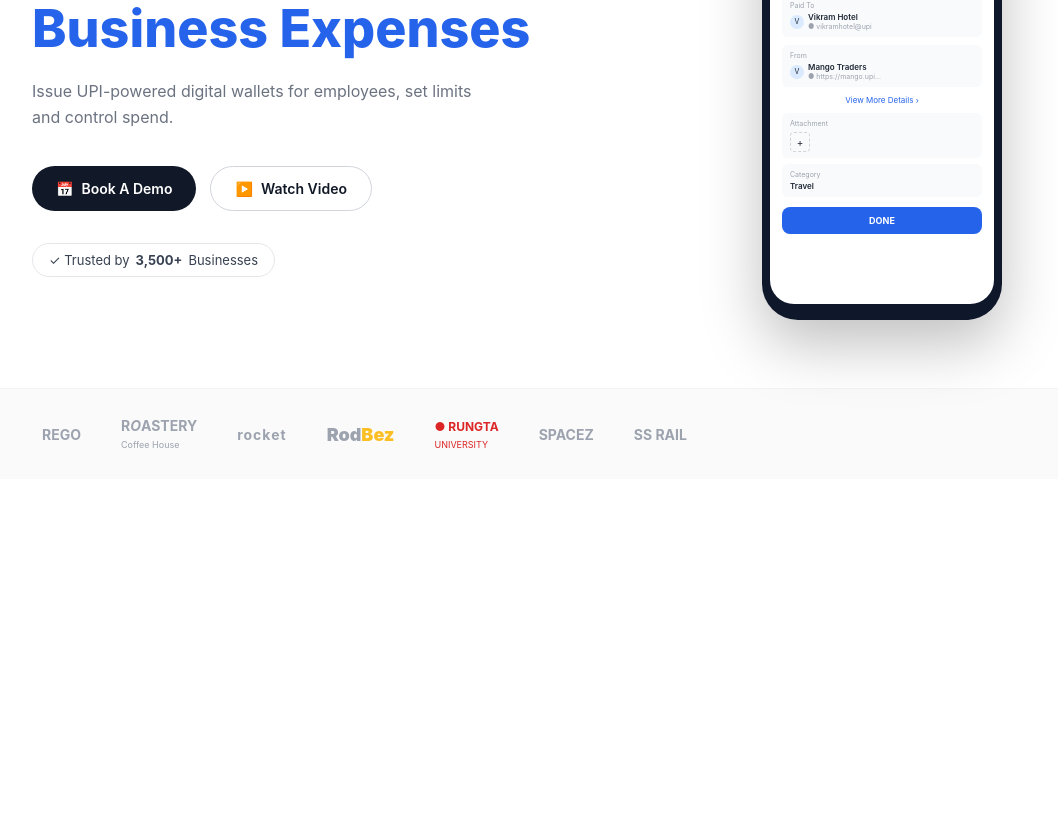
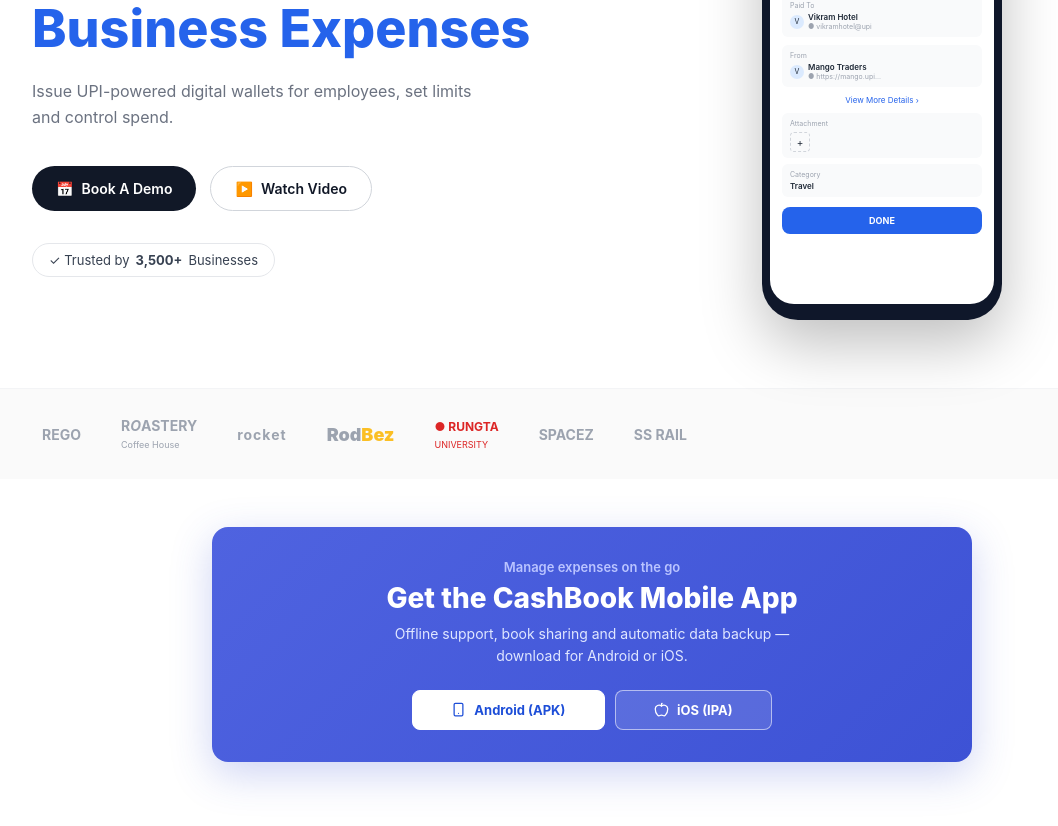
Before and after one commit to sttech321/cashbook, a React (Vite) app: page / in a window 1280 px wide. Shown: the part 312-1138 px from the top of the page, without its empty margins (48-1106 px from the left). Before the commit the page ends 800 px from the top, so only its background shows below. Built offline with nearby package versions, Linux system fonts and the light colour scheme; no server answers.

Commit message:
cashbook apk file

```diff
--- a/dev-dist/sw.js
+++ b/dev-dist/sw.js
@@ -81,7 +81,7 @@
     "revision": "3ca0b8505b4bec776b69afdba2768812"
   }, {
     "url": "/index.html",
-    "revision": "0.q069t0abs48"
+    "revision": "0.l6ko9ebqfq8"
   }], {});
   workbox.cleanupOutdatedCaches();
   workbox.registerRoute(new workbox.NavigationRoute(workbox.createHandlerBoundToURL("/index.html"), {
--- /dev/null
+++ b/src/components/shared/AppDownloadButtons.jsx
@@ -0,0 +1,73 @@
+import { useState } from 'react';
+import { Smartphone, Apple } from 'lucide-react';
+import { downloadApp } from '../../utils/appDownload';
+
+/**
+ * Reusable "Download the app" buttons (Android APK + iOS IPA).
+ * Shared by the landing page, profile page and the mobile-block screen.
+ *
+ * variant:
+ *   'onLight' — for light backgrounds (blue filled APK, outlined IPA)
+ *   'onBlue'  — for blue/dark backgrounds (white filled APK, translucent IPA)
+ */
+export default function AppDownloadButtons({ variant = 'onLight' }) {
+  const [busy, setBusy] = useState(null); // 'android' | 'ios' | null
+  const [note, setNote] = useState(null); // { ok, text }
+
+  const handle = async (platform) => {
+    setNote(null);
+    setBusy(platform);
+    const res = await downloadApp(platform);
+    setBusy(null);
+    if (!res.ok) setNote({ ok: false, text: res.reason });
+  };
+
+  const onBlue = variant === 'onBlue';
+
+  const base = {
+    display: 'flex', alignItems: 'center', justifyContent: 'center', gap: 8,
+    padding: '11px 18px', borderRadius: 8, fontSize: 13, fontWeight: 700,
+    cursor: 'pointer', whiteSpace: 'nowrap', flex: '1 1 auto',
+    fontFamily: 'inherit', transition: 'opacity 150ms, background 150ms',
+  };
+
+  const apkStyle = onBlue
+    ? { ...base, background: '#fff', color: '#1D4ED8', border: '1.5px solid #fff' }
+    : { ...base, background: '#2563EB', color: '#fff', border: '1.5px solid #2563EB' };
+
+  const ipaStyle = onBlue
+    ? { ...base, background: 'rgba(255,255,255,0.12)', color: '#fff', border: '1.5px solid rgba(255,255,255,0.55)' }
+    : { ...base, background: '#fff', color: '#2563EB', border: '1.5px solid #2563EB' };
+
+  const noteColor = onBlue ? '#FCA5A5' : '#DC2626';
+
+  return (
+    <div style={{ width: '100%' }}>
+      <div style={{ display: 'flex', gap: 10, flexWrap: 'wrap' }}>
+        <button
+          type="button"
+          style={{ ...apkStyle, opacity: busy === 'android' ? 0.6 : 1 }}
+          disabled={busy === 'android'}
+          onClick={() => handle('android')}
+        >
+          <Smartphone size={15} />
+          {busy === 'android' ? 'Preparing…' : 'Android (APK)'}
+        </button>
+        <button
+          type="button"
+          style={{ ...ipaStyle, opacity: busy === 'ios' ? 0.6 : 1 }}
+          disabled={busy === 'ios'}
+          onClick={() => handle('ios')}
+        >
+          <Apple size={15} />
+          {busy === 'ios' ? 'Preparing…' : 'iOS (IPA)'}
+        </button>
+      </div>
+      {note && (
+        <div style={{ marginTop: 8, fontSize: 12, color: noteColor, lineHeight: 1.4 }}>
+          {note.text}
+        </div>
+      )}
+    </div>
+  );
+}
--- a/src/pages/LandingPage.jsx
+++ b/src/pages/LandingPage.jsx
@@ -1,5 +1,6 @@
 import { useState, useEffect } from 'react';
 import { useNavigate } from 'react-router-dom';
+import AppDownloadButtons from '../components/shared/AppDownloadButtons';
 
 const COMPANY_LOGOS = ['REGO', 'ROASTERY', 'rocket', 'RodBez', 'RUNGTA', 'SPACEZ', 'SS RAIL'];
 
@@ -252,6 +253,30 @@
           ))}
         </div>
       </section>
+
+      {/* ── Get the app ── */}
+      <section style={{ padding: '48px 40px 64px', background: 'white' }}>
+        <div style={{
+          maxWidth: 760, margin: '0 auto',
+          background: 'linear-gradient(135deg, #4F63E0 0%, #3D52D5 100%)',
+          borderRadius: 16, padding: '32px 28px',
+          display: 'flex', flexDirection: 'column', alignItems: 'center', textAlign: 'center',
+          boxShadow: '0 12px 40px rgba(61,82,213,0.25)',
+        }}>
+          <div style={{ fontSize: 13, color: '#BAC4FF', marginBottom: 6, fontWeight: 600 }}>
+            Manage expenses on the go
+          </div>
+          <h2 style={{ fontSize: 28, fontWeight: 800, color: 'white', margin: '0 0 8px' }}>
+            Get the CashBook Mobile App
+          </h2>
+          <p style={{ fontSize: 14, color: '#E0E7FF', margin: '0 0 22px', lineHeight: 1.6, maxWidth: 460 }}>
+            Offline support, book sharing and automatic data backup — download for Android or iOS.
+          </p>
+          <div style={{ width: '100%', maxWidth: 360 }}>
+            <AppDownloadButtons variant="onBlue" />
+          </div>
+        </div>
+      </section>
     </div>
   );
 }
--- a/src/pages/ProfilePage.jsx
+++ b/src/pages/ProfilePage.jsx
@@ -1,7 +1,8 @@
 import { useState, useRef, useEffect } from 'react';
 import { useNavigate } from 'react-router-dom';
-import { ArrowLeft, Pencil, LogOut, ChevronDown, Check, Smartphone, Apple } from 'lucide-react';
+import { ArrowLeft, Pencil, LogOut, ChevronDown, Check } from 'lucide-react';
 import { useAuth } from '../context/AuthContext';
+import AppDownloadButtons from '../components/shared/AppDownloadButtons';
 
 /* ── Simple Toggle switch ─────────────────────────────── */
 function Toggle({ on, onChange }) {
@@ -164,39 +165,8 @@
             <span style={{ fontSize: 12, color: '#E0E7FF' }}>{f}</span>
           </div>
         ))}
-        <div style={{ marginTop: 14, display: 'flex', gap: 10, flexWrap: 'wrap' }}>
-          <a
-            href="/downloads/CashBook.apk"
-            download
-            style={{
-              display: 'flex', alignItems: 'center', gap: 8,
-              padding: '8px 16px', borderRadius: 8,
-              background: 'white', color: '#3D52D5',
-              border: 'none', cursor: 'pointer', fontSize: 12, fontWeight: 700,
-              textDecoration: 'none', width: 'fit-content',
-            }}
-            onMouseEnter={(e) => (e.currentTarget.style.opacity = '0.9')}
-            onMouseLeave={(e) => (e.currentTarget.style.opacity = '1')}
-          >
-            <Smartphone size={14} />
-            Android (APK)
-          </a>
-          <a
-            href="/downloads/CashBook.ipa"
-            download
-            style={{
-              display: 'flex', alignItems: 'center', gap: 8,
-              padding: '8px 16px', borderRadius: 8,
-              background: 'rgba(255,255,255,0.12)', color: 'white',
-              border: '1.5px solid rgba(255,255,255,0.55)', cursor: 'pointer',
-              fontSize: 12, fontWeight: 700, textDecoration: 'none', width: 'fit-content',
-            }}
-            onMouseEnter={(e) => (e.currentTarget.style.background = 'rgba(255,255,255,0.22)')}
-            onMouseLeave={(e) => (e.currentTarget.style.background = 'rgba(255,255,255,0.12)')}
-          >
-            <Apple size={14} />
-            iOS (IPA)
-          </a>
+        <div style={{ marginTop: 14, maxWidth: 320 }}>
+          <AppDownloadButtons variant="onBlue" />
         </div>
       </div>
     </div>
--- /dev/null
+++ b/src/utils/appDownload.js
@@ -0,0 +1,64 @@
+// Centralised app-download logic for the web app.
+//
+// The binaries are served from cashbook/public/downloads/ by default, but you can
+// point the buttons at a hosted build (e.g. an EAS artifact URL, the backend, or a
+// CDN) by setting VITE_APK_URL / VITE_IPA_URL at build time.
+//
+// IMPORTANT: when the binary does not exist, the dev/preview server answers with the
+// SPA's index.html (text/html). A naive `<a download>` then saves that HTML as
+// "CashBook.apk" (which the phone renames to CashBook.apk.html and cannot install).
+// downloadApp() guards against exactly that by inspecting the response content-type
+// before saving anything.
+
+export const APK_URL = import.meta.env.VITE_APK_URL || '/downloads/CashBook.apk';
+export const IPA_URL = import.meta.env.VITE_IPA_URL || '/downloads/CashBook.ipa';
+
+const META = {
+  android: { url: APK_URL, label: 'Android', file: 'CashBook.apk' },
+  ios:     { url: IPA_URL, label: 'iOS',     file: 'CashBook.ipa' },
+};
+
+function triggerAnchorDownload(url, filename) {
+  const a = document.createElement('a');
+  a.href = url;
+  a.download = filename;
+  a.rel = 'noopener';
+  document.body.appendChild(a);
+  a.click();
+  a.remove();
+}
+
+/**
+ * Download the platform build.
+ * @param {'android'|'ios'} platform
+ * @returns {Promise<{ok: boolean, reason?: string}>}
+ */
+export async function downloadApp(platform) {
+  const meta = META[platform] || META.android;
+  const { url, label, file } = meta;
+
+  // External (cross-origin) URL: can't inspect via fetch (CORS) — open directly.
+  if (!url.startsWith('/')) {
+    window.open(url, '_blank', 'noopener,noreferrer');
+    return { ok: true };
+  }
+
+  try {
+    const res = await fetch(url, { cache: 'no-store' });
+    const type = (res.headers.get('content-type') || '').toLowerCase();
+
+    // Missing file → server returns the SPA shell (index.html) instead of a binary.
+    if (!res.ok || type.includes('text/html')) {
+      try { await res.body?.cancel(); } catch { /* noop */ }
+      return { ok: false, reason: `The ${label} app isn't published yet. Please check back soon.` };
+    }
+
+    // Real binary confirmed. Abort this probe stream and let the browser download it
+    // natively (streamed, with progress) so large APKs aren't held in memory.
+    try { await res.body?.cancel(); } catch { /* noop */ }
+    triggerAnchorDownload(url, file);
+    return { ok: true };
+  } catch {
+    return { ok: false, reason: `Couldn't start the ${label} download. Please try again.` };
+  }
+}
```
Also changed, not shown: src/components/shared/MobileBlock.jsx (+30 -40 lines), public/downloads/README.md (added), 1 other file (tests, documents, lock files or other folders).
